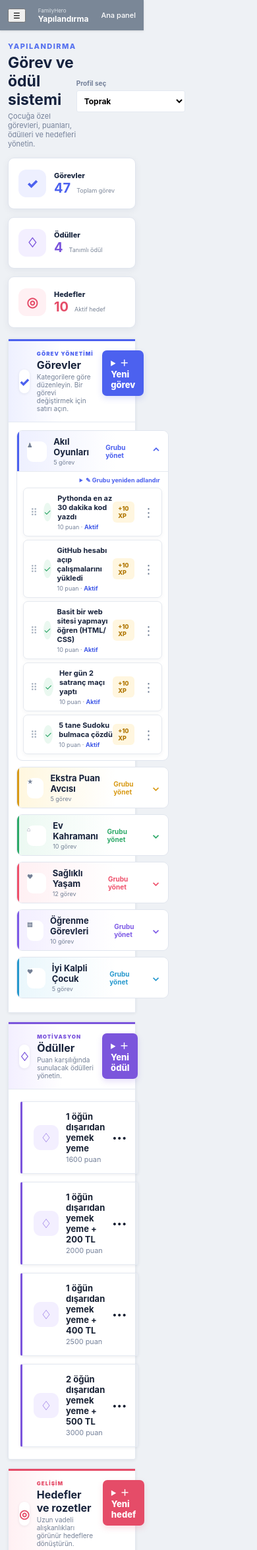
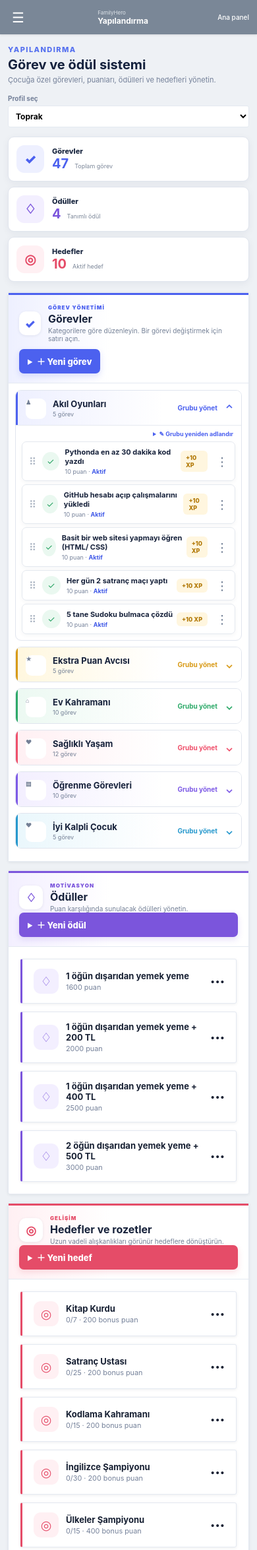
Before and after one commit to ozgurdislik-del/FamilyHero, a Flask app: page /admin/config in a window 390 px wide. Shown: the top 2349 px of the page at 66% size. Run offline with Flask 3, Linux system fonts and the light colour scheme; the visitor is signed in with stand-in values (Sample User, id 1); data comes from the database, SQL or seed files in the repository.

Commit message:
Fix admin mobile layout

```diff
--- a/static/style.css
+++ b/static/style.css
@@ -556,3 +556,255 @@ svg {
         font-size: 18px !important;
     }
 }
+
+/* =========================================================
+   FAMILYHERO ADMIN MOBILE FINAL OVERRIDES
+   Keep this block at the VERY END of style.css
+   ========================================================= */
+@media (max-width: 900px) {
+    .admin-layout {
+        display: block !important;
+        width: 100% !important;
+        min-width: 0 !important;
+    }
+
+    .workspace {
+        display: block !important;
+        width: 100% !important;
+        min-width: 0 !important;
+        margin: 0 !important;
+    }
+
+    .sidebar {
+        position: fixed !important;
+        top: 0 !important;
+        left: -230px !important;
+        width: 218px !important;
+        max-width: 84vw !important;
+        height: 100dvh !important;
+        z-index: 1100 !important;
+        overflow-y: auto !important;
+        transition: left .22s ease !important;
+    }
+
+    .sidebar.open {
+        left: 0 !important;
+    }
+
+    .menu-btn {
+        display: inline-flex !important;
+        align-items: center !important;
+        justify-content: center !important;
+        border: 0 !important;
+        background: transparent !important;
+        color: #fff !important;
+        font-size: 21px !important;
+        padding: 6px !important;
+    }
+
+    .topbar {
+        width: 100% !important;
+        min-width: 0 !important;
+        height: 52px !important;
+        padding: 0 12px !important;
+    }
+
+    .admin-content {
+        width: 100% !important;
+        max-width: 100% !important;
+        min-width: 0 !important;
+        margin: 0 !important;
+        padding: 14px 12px 32px !important;
+        overflow-x: hidden !important;
+    }
+
+    .admin-content > * {
+        max-width: 100% !important;
+        min-width: 0 !important;
+    }
+
+    .admin-page-head,
+    .page-title-row,
+    .page-heading,
+    .fh-page-heading,
+    .fh-admin-heading {
+        display: block !important;
+        width: 100% !important;
+    }
+
+    .child-switch {
+        width: 100% !important;
+        margin-top: 12px !important;
+    }
+
+    .child-switch select {
+        width: 100% !important;
+        min-width: 0 !important;
+    }
+
+    .metric-grid,
+    .content-grid,
+    .report-grid,
+    .reward-columns,
+    .simple-grid,
+    .fh-config-overview,
+    .fh-category-layout,
+    .category-layout {
+        grid-template-columns: minmax(0, 1fr) !important;
+        width: 100% !important;
+        min-width: 0 !important;
+    }
+
+    .metric-card,
+    .card,
+    .panel-section,
+    .surface-card,
+    .fh-config-card,
+    .fh-admin-category,
+    .tile-card,
+    .entity-card {
+        width: 100% !important;
+        max-width: 100% !important;
+        min-width: 0 !important;
+    }
+
+    .config-tabs {
+        width: 100% !important;
+        overflow-x: auto !important;
+        flex-wrap: nowrap !important;
+        -webkit-overflow-scrolling: touch;
+    }
+
+    .config-tabs a {
+        flex: 0 0 auto !important;
+        white-space: nowrap !important;
+    }
+
+    .panel-head,
+    .fh-section-head,
+    .card-header,
+    .section-head,
+    .profile-hero {
+        display: block !important;
+    }
+
+    .panel-head > *,
+    .fh-section-head > *,
+    .card-header > *,
+    .section-head > * {
+        max-width: 100% !important;
+    }
+
+    .fh-section-actions {
+        width: 100% !important;
+        margin-top: 10px !important;
+        justify-content: flex-start !important;
+        flex-wrap: wrap !important;
+    }
+
+    .create-pop {
+        max-width: 100% !important;
+    }
+
+    .create-pop[open] > form {
+        position: static !important;
+        width: 100% !important;
+        max-width: 100% !important;
+        margin-top: 8px !important;
+    }
+
+    .category-index,
+    .fh-category-index {
+        display: none !important;
+    }
+
+    .category-content,
+    .fh-category-content {
+        width: 100% !important;
+        min-width: 0 !important;
+        padding: 10px !important;
+    }
+
+    .edit-grid {
+        grid-template-columns: minmax(0, 1fr) !important;
+        width: 100% !important;
+    }
+
+    .filter-bar {
+        display: grid !important;
+        grid-template-columns: minmax(0, 1fr) !important;
+        width: 100% !important;
+    }
+
+    .field-row {
+        grid-template-columns: minmax(0, 1fr) !important;
+    }
+
+    .kpi-row {
+        display: grid !important;
+        grid-template-columns: repeat(2, minmax(0, 1fr)) !important;
+        width: 100% !important;
+        overflow: visible !important;
+        gap: 8px !important;
+    }
+
+    .kpi-row > div {
+        border-left: 0 !important;
+        border: 1px solid var(--fh-border) !important;
+        padding: 10px !important;
+    }
+
+    .children-table {
+        width: 100% !important;
+        overflow-x: auto !important;
+        -webkit-overflow-scrolling: touch;
+    }
+
+    .table-head,
+    .table-row {
+        min-width: 620px !important;
+    }
+
+    .reward-grant-row,
+    .activity-row,
+    .history-row {
+        min-width: 0 !important;
+    }
+
+    input,
+    select,
+    textarea,
+    button {
+        max-width: 100% !important;
+    }
+}
+
+@media (max-width: 520px) {
+    .metric-grid {
+        grid-template-columns: minmax(0, 1fr) !important;
+    }
+
+    .kpi-row {
+        grid-template-columns: minmax(0, 1fr) !important;
+    }
+
+    .admin-page-head h1,
+    .page-title-row h1,
+    .page-heading h1,
+    .fh-admin-heading h1 {
+        font-size: 20px !important;
+    }
+
+    .topbar > a {
+        font-size: 10px !important;
+    }
+
+    .fh-config-overview {
+        gap: 8px !important;
+    }
+
+    .fh-config-card {
+        min-height: 68px !important;
+        padding: 10px 12px !important;
+    }
+}
--- a/templates/admin_base.html
+++ b/templates/admin_base.html
@@ -1,5 +1,5 @@
 <!doctype html>
-<html lang="tr"><head><meta charset="utf-8"><meta name="viewport" content="width=device-width,initial-scale=1"><title>{% block title %}FamilyHero Yönetim{% endblock %}</title><link rel="stylesheet" href="{{ url_for('static',filename='style.css') }}?v=220"></head>
+<html lang="tr"><head><meta charset="utf-8"><meta name="viewport" content="width=device-width,initial-scale=1"><title>{% block title %}FamilyHero Yönetim{% endblock %}</title><link rel="stylesheet" href="{{ url_for('static',filename='style.css') }}?v=222"></head>
 <body class="admin-body"><div class="admin-layout">
 <aside class="sidebar" id="sidebar"><a class="sidebar-logo" href="{{ url_for('admin_panel') }}"><span>F</span><div><strong>FamilyHero</strong><small>Yönetim Merkezi</small></div></a>
 <nav><p>ÇALIŞMA ALANI</p><a class="{% if request.endpoint=='admin_panel' %}active{% endif %}" href="{{ url_for('admin_panel') }}"><i>⌂</i>Genel Bakış</a><div class="nav-group"><span>AİLE</span><a href="{{ url_for('admin_panel') }}#children"><i>◉</i>Çocuk Profilleri</a><a href="{{ url_for('admin_panel') }}#add-child"><i>＋</i>Yeni Çocuk</a></div><div class="nav-group"><span>TAKİP</span><a class="{% if request.endpoint=='admin_report' %}active{% endif %}" href="{{ url_for('admin_report') }}"><i>▥</i>Çocuk Raporu</a></div><div class="nav-group"><span>YAPILANDIRMA</span><a class="{% if request.endpoint=='admin_config' %}active{% endif %}" href="{{ url_for('admin_config') }}#tasks"><i>✓</i>Görevler</a><a href="{{ url_for('admin_config') }}#rewards"><i>◇</i>Ödüller</a><a href="{{ url_for('admin_config') }}#goals"><i>☆</i>Hedefler</a></div></nav>
--- a/templates/child_base.html
+++ b/templates/child_base.html
@@ -1,4 +1,4 @@
-<!doctype html><html lang="tr"><head><meta charset="utf-8"><meta name="viewport" content="width=device-width,initial-scale=1"><title>{% block title %}FamilyHero{% endblock %}</title><link rel="stylesheet" href="{{ url_for('static',filename='style.css') }}?v=301"></head>
+<!doctype html><html lang="tr"><head><meta charset="utf-8"><meta name="viewport" content="width=device-width,initial-scale=1"><title>{% block title %}FamilyHero{% endblock %}</title><link rel="stylesheet" href="{{ url_for('static',filename='style.css') }}?v=302"></head>
 <body class="child-shell-body"><div class="child-shell">
 <aside class="child-sidebar" id="childSidebar">
   <a class="child-brand" href="{{ url_for('dashboard') }}"><span class="child-brand-mark">F</span><span><strong>FamilyHero</strong><small>Kahraman alanı</small></span></a>
```
